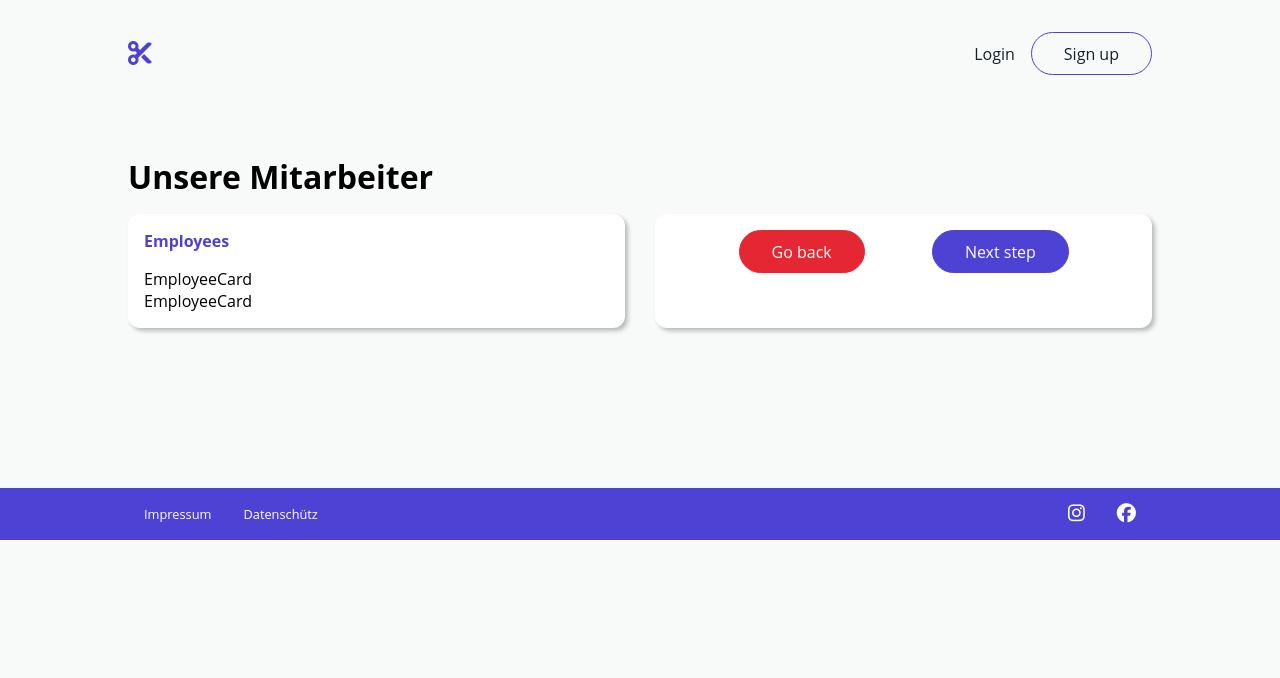
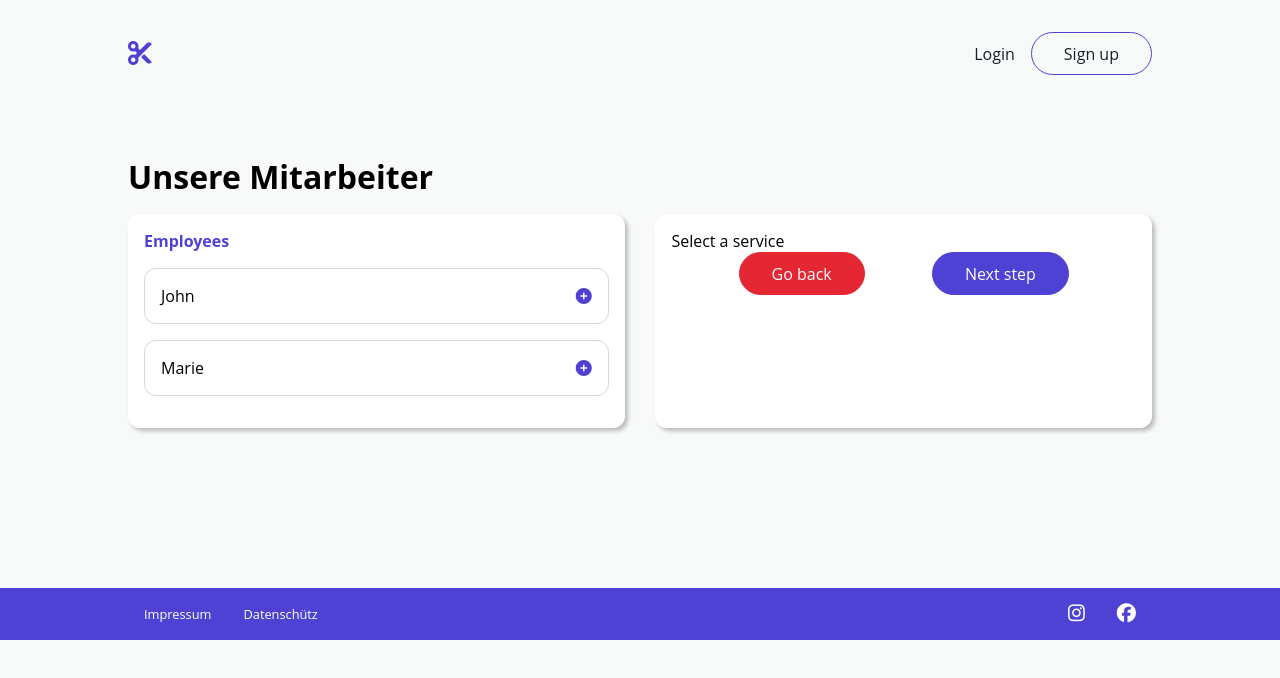
Before and after one commit to orianemgn/Haidresser-booking-app, a React (Create React App) app: page /booking-service/booking-employee in a window 1280 px wide. Shown: the top 678 px of the page. Built offline with nearby package versions, Linux system fonts and the light colour scheme.

Commit message:
desgin selected employee done

```diff
--- a/src/components/bookingCards/ServiceCard.module.css
+++ b/src/components/bookingCards/BookingCards.module.css
@@ -1,4 +1,4 @@
-.styleContainer {
+.bookingContainer {
   display: flex;
   justify-content: space-between;
   align-items: center;
@@ -9,15 +9,15 @@
   transition: transform 0.2s; /* Animation */
 }
 
-.styleContainer:hover {
+.bookingContainer:hover {
   background-color: var(--background);
   transform: scale(1.02);
 }
 
-.styleContainer i {
+.bookingContainer i {
   color: var(--primary-color);
 }
 
-.styleContainer > div > :last-child {
+.bookingContainer > div > :last-child {
   color: #d9d9d9;
 }
--- a/src/components/bookingCards/EmployeeCard.js
+++ b/src/components/bookingCards/EmployeeCard.js
@@ -1,7 +1,19 @@
 import React from "react";
+import styles from "./BookingCards.module.css";
 
-const EmployeeCard = () => {
-  return <div>EmployeeCard</div>;
+const EmployeeCard = (props) => {
+  const { name } = props.employee;
+  const { setSelectedEmployee } = props;
+
+  return (
+    <div
+      className={styles.bookingContainer}
+      onClick={() => setSelectedEmployee({ name })}
+    >
+      <p>{name}</p>
+      {props.icon && <i className={props.icon}></i>}
+    </div>
+  );
 };
 
 export default EmployeeCard;
--- a/src/components/bookingCards/ServiceCard.js
+++ b/src/components/bookingCards/ServiceCard.js
@@ -1,5 +1,5 @@
 import React from "react";
-import styles from "./ServiceCard.module.css";
+import styles from "./BookingCards.module.css";
 
 const ServiceCard = (props) => {
   const { style, price, time } = props.service;
@@ -7,7 +7,7 @@ const ServiceCard = (props) => {
 
   return (
     <div
-      className={styles.styleContainer}
+      className={styles.bookingContainer}
       onClick={() => setSelectedService({ style, price, time })}
     >
       <p>{style}</p>
--- a/src/pages/BookingEmployee.js
+++ b/src/pages/BookingEmployee.js
@@ -1,9 +1,10 @@
-import React from "react";
+import { useState } from "react";
 import styles from "./BookingEmployee.module.css";
 import { Link } from "react-router-dom";
 import EmployeeCard from "../components/bookingCards/EmployeeCard";
 
 const BookingEmployee = () => {
+  const [selectedEmployee, setSelectedEmployee] = useState(null);
   let employees = [
     { name: "John", description: "John blblabla" },
     { name: "Marie", description: "sojdzjzodjzzoj" },
@@ -15,11 +16,29 @@ const BookingEmployee = () => {
         <div className="container">
           <h4>Employees</h4>
           {employees.map((employee, id) => {
-            return <EmployeeCard employee={employee} key={id} />;
+            return (
+              <EmployeeCard
+                employee={employee}
+                icon="fa-solid fa-circle-plus"
+                key={id}
+                setSelectedEmployee={setSelectedEmployee}
+              />
+            );
           })}
         </div>
         <div className="container">
-          <div></div>
+          <div>
+            {!selectedEmployee && <p>Select a service</p>}
+            <div onClick={() => setSelectedEmployee(null)}>
+              {selectedEmployee && (
+                <EmployeeCard
+                  employee={selectedEmployee}
+                  icon="fa-solid fa-circle-minus"
+                  danger="danger"
+                />
+              )}
+            </div>
+          </div>
           <div className={styles.buttonsContainer}>
             <Link to="/" className="btn btn-danger">
               Go back
```
